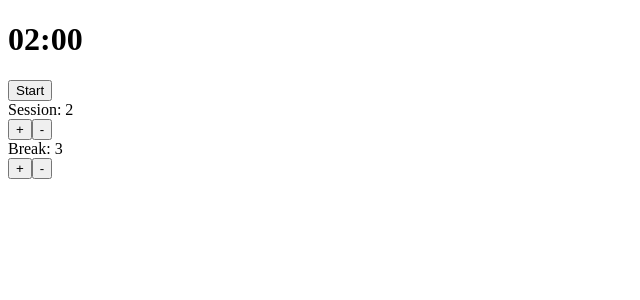
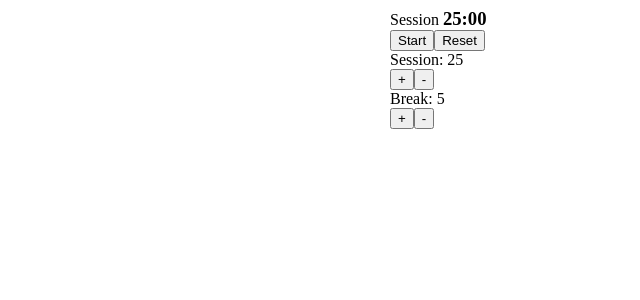
Before and after one commit to EzequielCaste/react-pomodoro-clock, a React (Create React App) app: page / in a window 1280 px wide. Shown: the top 300 px of the page, without its empty margins (0-640 px from the left). Built offline with nearby package versions, Linux system fonts and the light colour scheme.

Commit message:
session pause and reset

```diff
--- a/src/App.js
+++ b/src/App.js
@@ -9,27 +9,39 @@ function formatDate(num) {
 let timer = "";
 
 export default function App() {
-  const [sessionLength, setSessionLength] = useState(2);
-  const [breakLength, setBreakLength] = useState(3);
-  const [minutes, setMinutes] = useState(2);
+  const [sessionLength, setSessionLength] = useState(25);
+  const [breakLength, setBreakLength] = useState(5);
+  const [minutes, setMinutes] = useState(25);
   const [seconds, setSeconds] = useState(0);
   const [display, setDisplay] = useState("");
-  const [runningSession, setRunning] = useState(true);
+  const [runningSession, setRunningSession] = useState(true);
+  const [counting, setCounting] = useState(false);
 
+  function start() {
+    if (!counting) {
+      startCountdown();
+      setCounting(prev => !prev);
+    } else {
+      clearInterval(timer);
+      setCounting(prev => !prev);
+    }
+  }
   function startCountdown() {
     timer = setInterval(() => {
       setSeconds(prev => {
         if (prev === 0) {
-          return 15;
+          return 59;
         } else {
           return prev - 1;
         }
       });
-    }, 300);
+    }, 1000);
   }
   function handleSession(operation) {
     if (operation === "+") {
-      setSessionLength(prevSession => prevSession + 1);
+      setSessionLength(prevSession =>
+        prevSession < 60 ? prevSession + 1 : 60
+      );
     } else {
       setSessionLength(prevSession =>
         prevSession === 1 ? 1 : prevSession - 1
@@ -38,7 +50,7 @@ export default function App() {
   }
   function handleBreak(operation) {
     if (operation === "+") {
-      setBreakLength(prevBreak => prevBreak + 1);
+      setBreakLength(prevBreak => (prevBreak < 60 ? prevBreak + 1 : 60));
     } else {
       setBreakLength(prevBreak => (prevBreak === 1 ? 1 : prevBreak - 1));
     }
@@ -54,9 +66,9 @@ export default function App() {
         }
       });
     } else if (seconds === 0 && minutes === 0) {
-      //console.log("end 1 ", timer);
+      // TIMER REACHES 00:00
+      document.getElementById("beep").play();
       clearInterval(timer);
-
       // CHANGE MINUTES TO NEW BREAK
       setMinutes(() => {
         if (runningSession) {
@@ -65,7 +77,7 @@ export default function App() {
           return sessionLength;
         }
       });
-      setRunning(prev => !prev);
+      setRunningSession(prev => !prev);
       // START BREAK TIMER
       startCountdown();
     }
@@ -74,14 +86,36 @@ export default function App() {
     setDisplay(() => formatDate(sessionLength));
     setMinutes(sessionLength);
   }, [sessionLength]);
+  function handleReset() {
+    clearInterval(timer);
+    setMinutes(25);
+    setBreakLength(5);
+    setSessionLength(25);
+    setSeconds(0);
+    setRunningSession(true);
+    setCounting(false);
+    document.getElementById("beep").load();
+  }
 
   return (
     <>
-      <h1>
+      <span id="timer-label">{runningSession ? "Session " : "Break "}</span>
+      <h3 id="time-left" style={{ display: "inline" }}>
         {minutes < 10 ? `0${minutes}` : minutes}:
         {seconds < 10 ? `0${seconds}` : seconds}
-      </h1>
-      <button onClick={() => startCountdown()}>Start</button>
+      </h3>
+      <br />
+      <button id="start_stop" onClick={() => start()}>
+        Start
+      </button>
+      <button onClick={handleReset} id="reset">
+        Reset
+      </button>
+      <audio
+        id="beep"
+        src="https://github.com/ezzep66/react-test-pomodoro/raw/master/chime_bell_ding.wav"
+      />
+
       <Session session={sessionLength} clickHandler={handleSession} />
       <Break pause={breakLength} clickHandler={handleBreak} />
     </>
--- a/src/Break.js
+++ b/src/Break.js
@@ -3,7 +3,7 @@ import React from "react";
 export default function Break({ pause, clickHandler }) {
   return (
     <div id="break-label">
-      Break: {pause} <br />
+      Break: <span id="break-length">{pause}</span> <br />
       <button id="break-increment" onClick={() => clickHandler("+")}>
         +
       </button>
--- a/src/Session.js
+++ b/src/Session.js
@@ -3,7 +3,7 @@ import React from "react";
 export default function Session({ session, clickHandler }) {
   return (
     <div id="session-label">
-      Session: {session} <br />
+      Session: <span id="session-length">{session}</span> <br />
       <button
         id="session-increment"
         onClick={() => clickHandler("+", "session")}
--- a/src/styles.css
+++ b/src/styles.css
@@ -2,3 +2,7 @@
   font-family: sans-serif;
   text-align: center;
 }
+#root {
+  width: 500px;
+  margin: 0 auto;
+}
```
